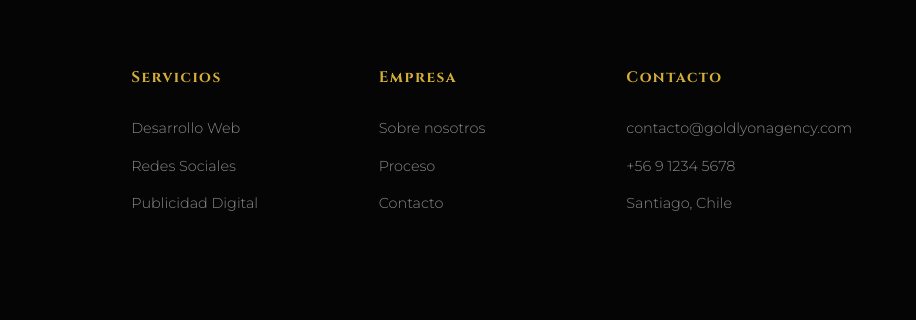
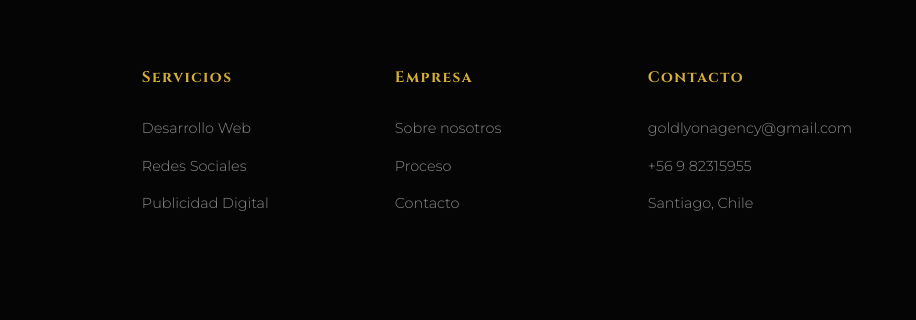
Before and after one commit to matizenteno/goldlyonmarketing, a plain HTML site: page index.html in a window 1280 px wide. Shown: the part 5619-5939 px from the top of the page, 364-1280 px from the left. Drawn offline with Linux system fonts and the light colour scheme.

Commit message:
Update index.html

```diff
--- a/index.html
+++ b/index.html
@@ -332,8 +332,8 @@
             <div class="footer-col">
                 <h5>Contacto</h5>
                 <ul>
-                    <li>contacto@goldlyonagency.com</li>
-                    <li>+56 9 1234 5678</li>
+                    <li>goldlyonagency@gmail.com</li>
+                    <li>+56 9 82315955</li>
                     <li>Santiago, Chile</li>
                 </ul>
             </div>
```
